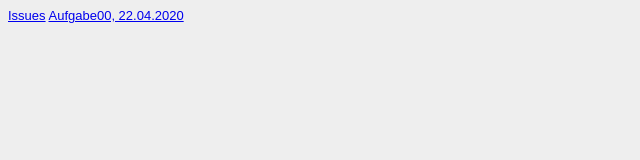
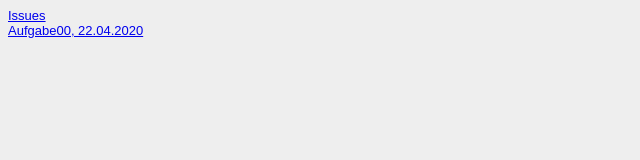
Before and after one commit to nikxwar/GIS-SoSe-2020, a plain HTML site: page Steckbrief/steckbrief.htm in a window 1280 px wide. Shown: the whole page, without its empty margins (0-640 px from the left). Drawn offline with Linux system fonts and the light colour scheme.

Commit message:
Issues hinzugefügt

```diff
--- a/Steckbrief/steckbrief.htm
+++ b/Steckbrief/steckbrief.htm
@@ -15,7 +15,7 @@
 
 <body>
 	<!-- Hier die Links zu den gelösten Aufgaben einstellen, aktuelle oben, alte stehen lassen! Format: Aufgabenbezeichnung, Datum -->
-	<a href="https://github.com/nikxwar/GIS-SoSe-2020/issues" target="_blank">Issues</a>
+	<a href="https://github.com/nikxwar/GIS-SoSe-2020/issues" target="_blank">Issues</a><br>
 	<a href="https://nikxwar.github.io/GIS-SoSe-2020/Aufgaben/Aufgabe00/index.html" target="_blank">Aufgabe00,
 		22.04.2020</a>
 </body>
```
